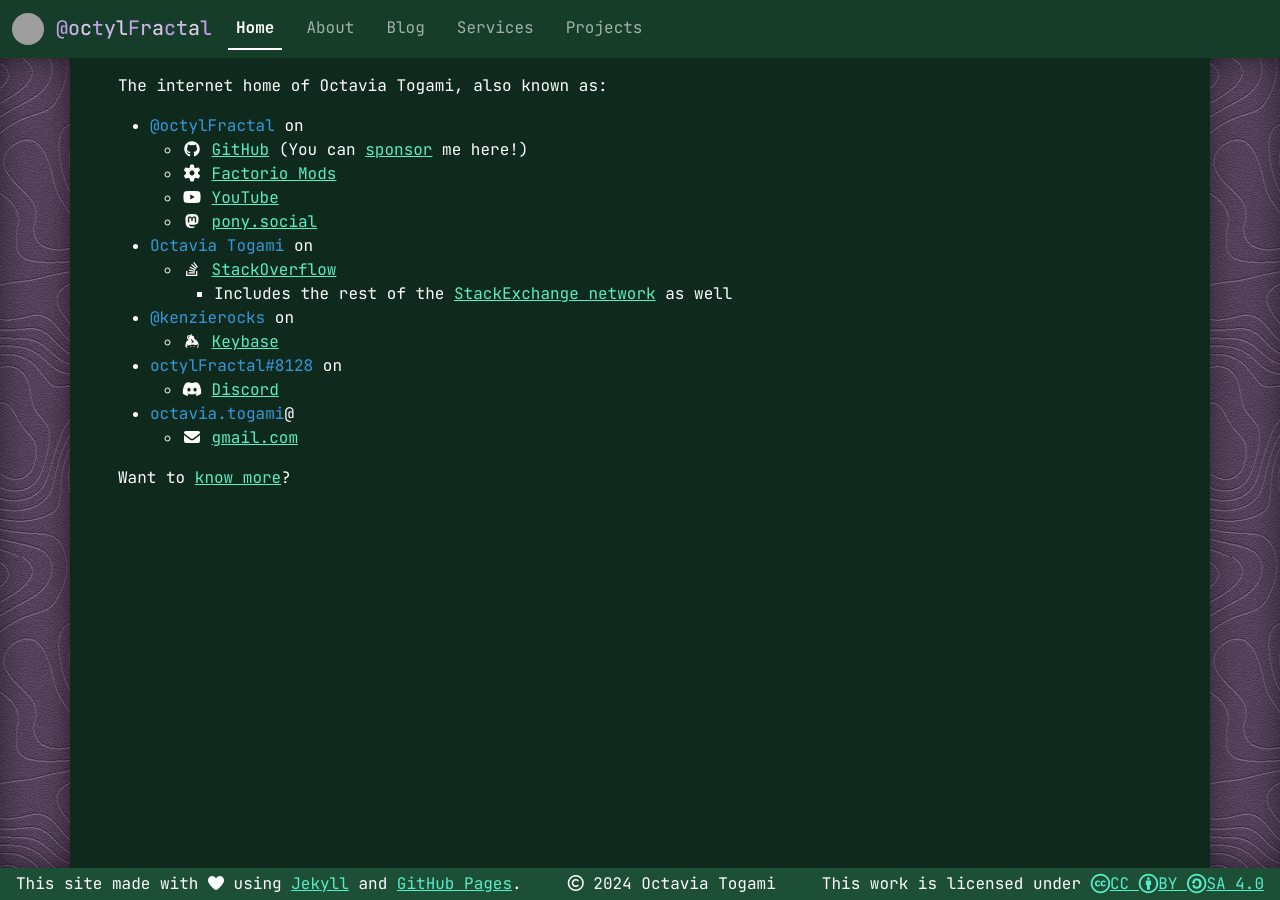
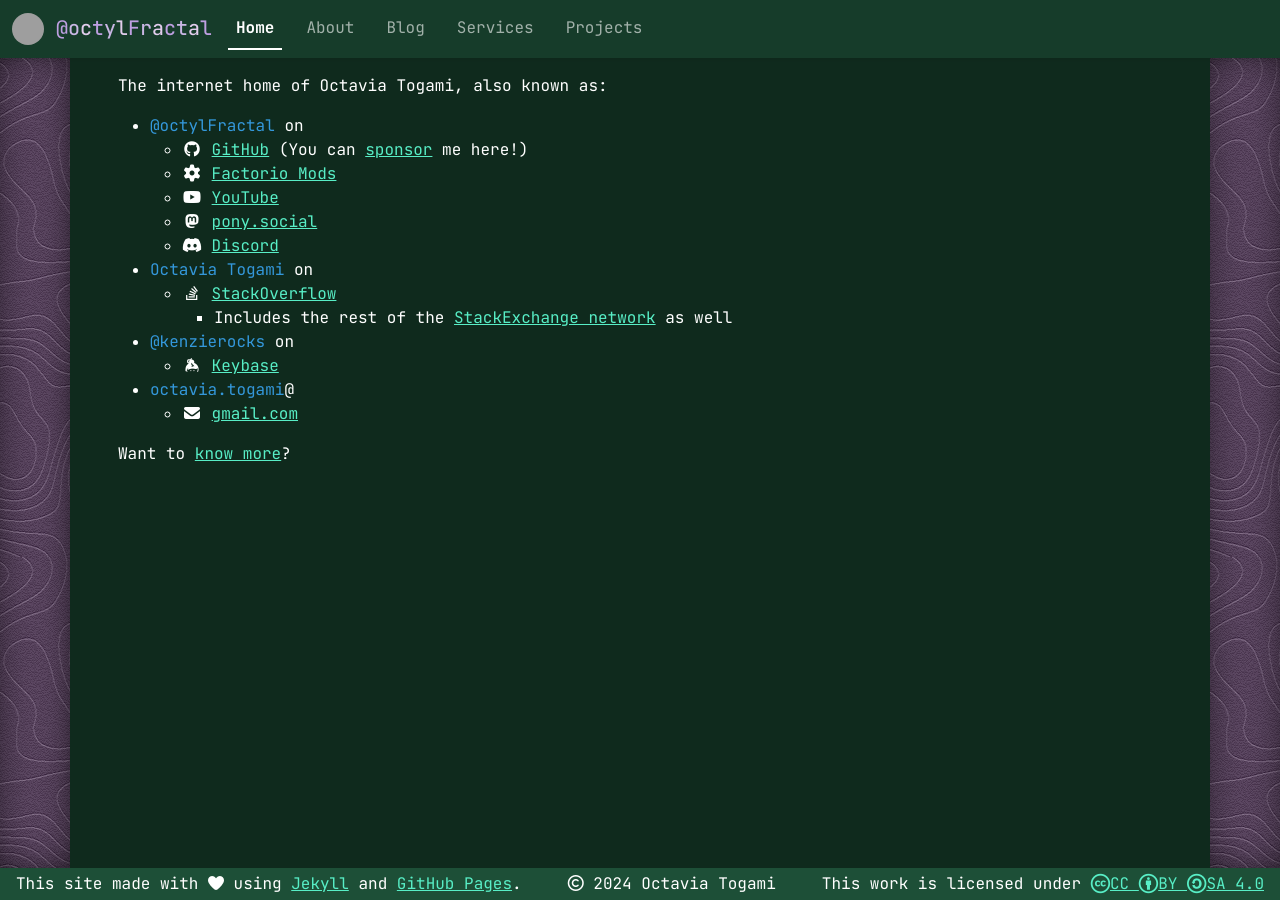
Before and after one commit to octylFractal/octylFractal.github.io, a Jekyll site: the page built from index.md, in a window 1280 px wide. Built offline with Jekyll 4.4.1, drawn with Linux system fonts in a browser that asks for light colours; nearby versions of some CDN libraries; library files that are not in the unit come from our copies; grey boxes are pictures that could not be loaded.

Commit message:
Discord doesn't use the numbers any more

```diff
--- a/index.md
+++ b/index.md
@@ -9,13 +9,12 @@
   - <span class="fa-solid fa-gear fa-fw"></span> [Factorio Mods](https://mods.factorio.com/user/octylFractal)
   - <span class="fa-brands fa-youtube fa-fw"></span> [YouTube](https://www.youtube.com/@octylFractal)
   - <span class="fa-brands fa-mastodon fa-fw"></span> <a rel="me" href="https://pony.social/@octylFractal">pony.social</a>
+  - <span class="fa-brands fa-discord"></span> [Discord](https://discordapp.com/)
 - <span class="text-info">Octavia Togami</span> on
   - <span class="fa-brands fa-stack-overflow fa-fw"></span> [StackOverflow](https://stackoverflow.com/users/436524/octavia-togami)
     - Includes the rest of the [StackExchange network](https://stackexchange.com/users/194284/octavia-togami) as well
 - <span class="text-info">@kenzierocks</span> on
   - <span class="fa-brands fa-keybase fa-fw"></span> [Keybase](https://keybase.io/kenzierocks)
-- <span class="text-info">octylFractal#8128</span> on
-  - <span class="fa-brands fa-discord"></span> [Discord](https://discordapp.com/)
 - <span class="text-info">octavia.togami</span>@
   - <span class="fa-sharp fa-solid fa-envelope fa-fw"></span> [gmail.com](mailto:octavia.togami@gmail.com)
 
```
